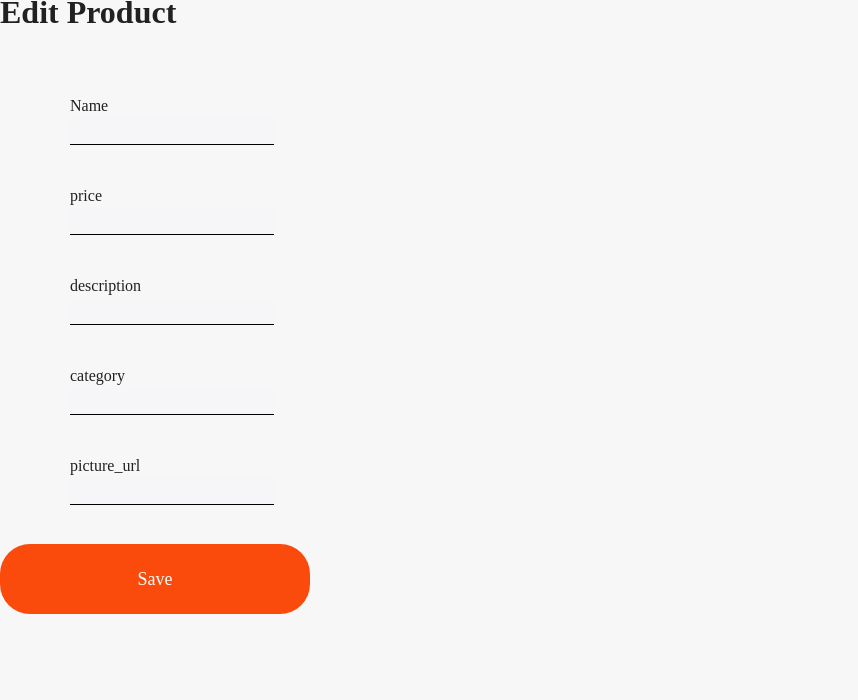
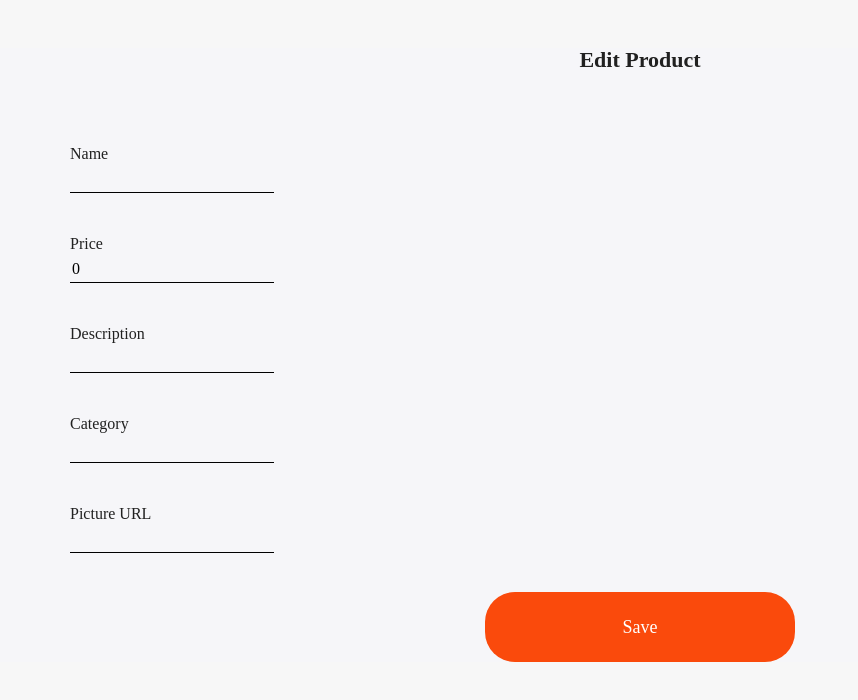
Before and after one commit to codeableorg/react-eatable-BetsabeEs, a React (Vite) app: page /1/edit in a window 1280 px wide. Shown: the top 700 px of the page, without its empty margins (0-858 px from the left). Built offline with nearby package versions, Linux system fonts and the light colour scheme; no server answers.

Commit message:
ADD: styles component create and edit product

```diff
--- a/src/components/LinkOptions.jsx
+++ /dev/null
@@ -1,40 +0,0 @@
-import styled from '@emotion/styled';
-import React from 'react'
-import { BrowserRouter, Link, NavLink, Navigate, Route, Routes, useNavigate } from 'react-router-dom';
-import { EditProduct } from '../pages/EditProduct';
-import { Delete } from '../pages/Delete';
-import Dashboard from '../pages/Dashboard';
-import { RiEditBoxFill, RiDeleteBin6Fill} from 'react-icons/ri';
-
-const StyledFrame = styled.div`
-  display: flex;
-  width: 150px;
-  height: 30px;
-  gap: 50px;
-  justify-content: center;
-  align-items: center;
-  background: white;
-  padding-left:5px;
-`;
-const OptionButton = styled.button`
-  background: none;
-  border: none;
-  cursor: pointer;
-`;
-
-export const LinkOptions = () => {
-    const navigate = useNavigate();
-    const style = { color: "#FA4A0C", fontSize: "1.5em",background:"white" }
-  return (
-    <>
-      <StyledFrame>
-          <div>
-              <OptionButton onClick={()=> navigate("edit")} > <RiEditBoxFill style={style}/> </OptionButton>
-          </div>
-          <div>
-              <OptionButton onClick={()=> navigate("")}> <RiDeleteBin6Fill style={style}/> </OptionButton>
-          </div>
-      </StyledFrame>
-    </>
-  )
-}
--- a/src/pages/CreateProduct.jsx
+++ b/src/pages/CreateProduct.jsx
@@ -3,9 +3,26 @@ import Input from '../components/Input';
 import { Form } from '../components/Form/Form';
 import { createProducts } from '../services/product-service';
 import styled from "@emotion/styled";
-import { Link } from 'react-router-dom';
 import "../error.css";
+const Container = styled.div`
+  background-color: #F6F6F9;
 
+  h1{
+    text-align: center;
+    margin-top:48px;
+    margin-bottom: 20px;
+    font-size: 22px;
+    font-family:"Source Sans Pro";
+  }
+  }
+`;
+const ButtonContainer = styled.div`
+  display: flex;
+  flex-wrap: wrap;
+  align-items: center;
+  justify-content: center;
+  }
+`;
 const Button = styled.button`
 width: 280px;
 height: 50px;
@@ -57,7 +74,7 @@ export const CreateProduct = () => {
 
     return (
     <div>
-        <div className="centerdiv">
+        <Container>
             <h1>Create Product</h1>
             <form onSubmit={handleSubmit}>
                 <Form>
@@ -111,14 +128,13 @@ export const CreateProduct = () => {
                     label="picture_url"
                     />
                 </Form>
-
+                <ButtonContainer>
                 <Button type="submit">
                         Create
                     </Button>
-
-
+                </ButtonContainer>
             </form>
-        </div>
+        </Container>
     </div>
     )
 }
--- a/src/pages/Dashboard.jsx
+++ b/src/pages/Dashboard.jsx
@@ -1,7 +1,6 @@
 import React, { useEffect, useState } from 'react'
 import styled from "@emotion/styled";
 import { getProducts } from '../services/product-service';
-import { LinkOptions } from '../components/LinkOptions';
 import { Link, useNavigate } from 'react-router-dom';
 import { Button } from '../components/Button/Button';
 import { RiEditBoxFill, RiDeleteBin6Fill} from 'react-icons/ri';
--- a/src/pages/Delete.jsx
+++ b/src/pages/Delete.jsx
@@ -1,6 +1,8 @@
 import React from 'react'
+import { useParams } from 'react-router-dom';
 
 export const Delete = () => {
+  const {id} = useParams();
   return (
     <div>Delete</div>
   )
--- a/src/pages/EditProduct.jsx
+++ b/src/pages/EditProduct.jsx
@@ -2,15 +2,35 @@ import React, { useEffect, useState } from 'react'
 import Input from '../components/Input';
 import { Form } from '../components/Form/Form';
 import { Button } from '../components/Button/Button';
-import { useParams } from 'react-router-dom';
+import { useNavigate, useParams } from 'react-router-dom';
 import { showProducts } from '../services/product-service';
+import styled from "@emotion/styled";
 
+const Container = styled.div`
+  background-color: #F6F6F9;
 
+  h1{
+    text-align: center;
+    margin-top:48px;
+    margin-bottom: 20px;
+    font-size: 22px;
+    font-family:"Source Sans Pro";
+  }
+  }
+`;
+const ButtonContainer = styled.div`
+  display: flex;
+  flex-wrap: wrap;
+  align-items: center;
+  justify-content: center;
+  }
+`;
 export const EditProduct = () => {
   const {id} = useParams();
+  const navigate = useNavigate();
   const [formData, setFormData] = useState({
     name: "",
-    price: "",
+    price: 0,
     description: "",
     category: "",
     picture_url:""
@@ -23,7 +43,7 @@ export const EditProduct = () => {
     .catch((err) => console.error(err));
   }, [id]);
 
-  const {name , price , description , category , picture_url} = formData;
+  //const {name , price , description , category , picture_url} = formData;
 
   const handleChange = (event) => {
     const { name, value } = event.target;
@@ -33,19 +53,15 @@ export const EditProduct = () => {
   };
   const handleSubmit = (event) => {
       event.preventDefault();
-
-      const data = { name , price , description , category , picture_url};
-      updateProducts(id,data)
+      updateProducts(id,formData)
       .then(data => console.log("Producto actualizado", data))
       .catch(error => console.log(error));
-      //console.log(formData);
-      //signup(formData);
   };
 
 
   return (
     <div>
-        <div className="centerdiv">
+        <Container>
           <h1>Edit Product</h1>
           <form onSubmit={handleSubmit}>
             <Form>
@@ -53,7 +69,7 @@ export const EditProduct = () => {
                 id="name"
                 name="name"
                 type="name"
-                    value={name}
+                value={formData.name}
                 onChange={handleChange}
                 label="Name"
               />
@@ -63,9 +79,9 @@ export const EditProduct = () => {
                 id="price"
                 name="price"
                 type="price"
-                    value={price}
+                value={formData.price}
                 onChange={handleChange}
-                    label="price"
+                label="Price"
                 />
             </Form>
             <Form>
@@ -73,9 +89,9 @@ export const EditProduct = () => {
                 id="description"
                 name="description"
                 type="description"
-                    value={description}
+                value={formData.description}
                 onChange={handleChange}
-                    label="description"
+                label="Description"
               />
             </Form>
             <Form>
@@ -83,9 +99,9 @@ export const EditProduct = () => {
                 id="category"
                 name="category"
                 type="category"
-                    value={category}
+                value={formData.category}
                 onChange={handleChange}
-                    label="category"
+                label="Category"
               />
             </Form>
             <Form>
@@ -93,16 +109,18 @@ export const EditProduct = () => {
                 id="picture_url"
                 name="picture_url"
                 type="picture_url"
-                    value={picture_url}
+                value={formData.picture_url}
                 onChange={handleChange}
-                    label="picture_url"
+                label="Picture URL"
               />
             </Form>
+            <ButtonContainer>
               <Button type="submit">
                 Save
               </Button>
+            </ButtonContainer>
           </form>
-        </div>
+        </Container>
     </div>
   )
 }
```
Lines whose indentation alone changed are shown as unchanged.
